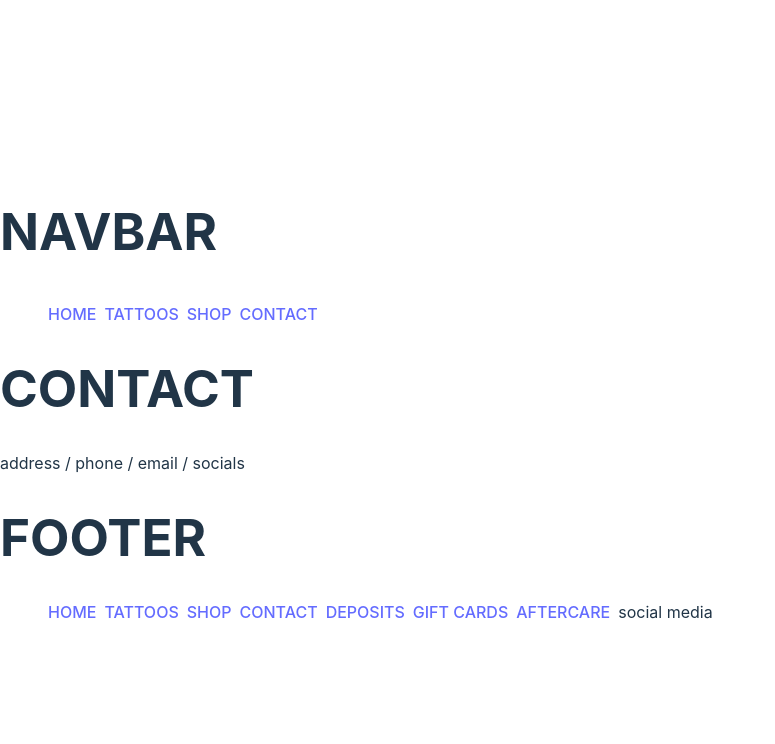
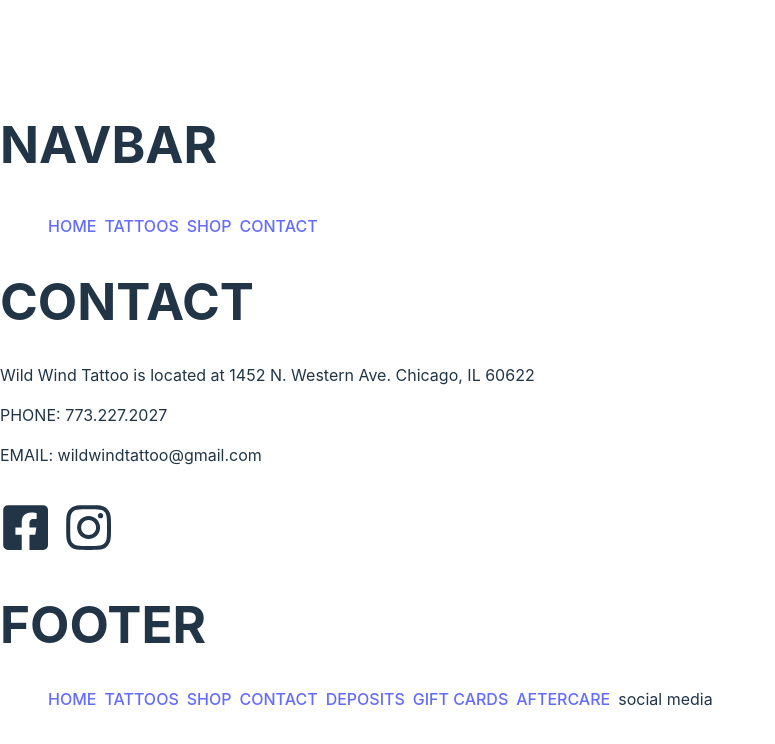
Before and after one commit to rmarafioti/wildWindSite, a React (Vite) app: page /contact in a window 1280 px wide. Shown: the top 744 px of the page, without its empty margins (0-775 px from the left). Built offline with nearby package versions, Linux system fonts and the light colour scheme.

Commit message:
added content to contact page

```diff
--- a/package.json
+++ b/package.json
@@ -12,6 +12,7 @@
   "dependencies": {
     "react": "^18.2.0",
     "react-dom": "^18.2.0",
+    "react-icons": "^5.2.0",
     "react-router-dom": "^6.23.0"
   },
   "devDependencies": {
--- a/src/layout/Contact.jsx
+++ b/src/layout/Contact.jsx
@@ -1,8 +1,18 @@
+import { FaFacebookSquare } from "react-icons/fa";
+import { FaInstagram } from "react-icons/fa";
+
 export default function Contact() {
   return (
     <>
       <h1>CONTACT</h1>
-      <p>address / phone / email / socials</p>
+      <p>
+        Wild Wind Tattoo is located at 1452 N. Western Ave. Chicago, IL 60622
+      </p>
+      <p>PHONE: 773.227.2027 </p>
+      <p>EMAIL: wildwindtattoo@gmail.com</p>
+      <h1>
+        <FaFacebookSquare /> <FaInstagram />
+      </h1>
     </>
   );
 }
```
Also changed, not shown: 1 other file (tests, documents, lock files or other folders).
